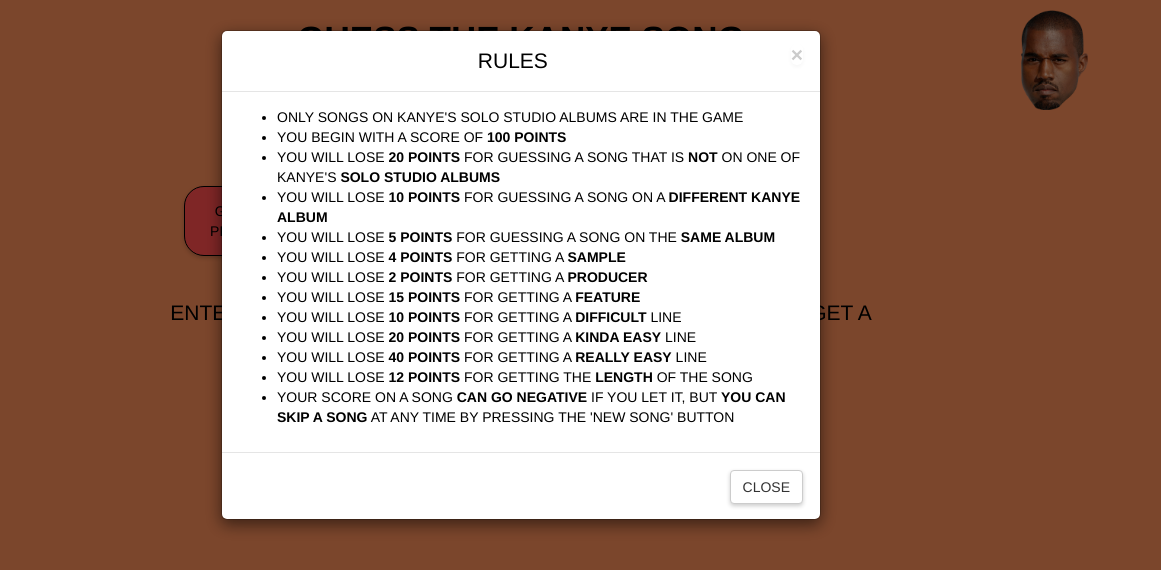
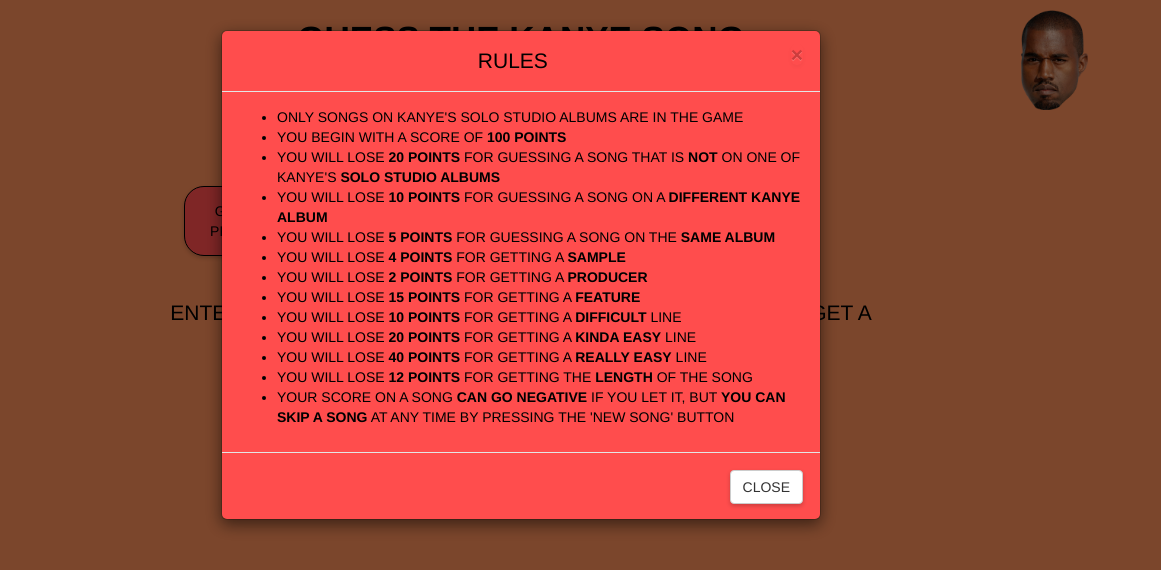
Before and after one commit to samabrams/guessYeezy, a plain HTML site: page index.html in a window 1280 px wide. Both pictures are taken after a click on the element "RULES". Shown: the full height of the page, 119-1280 px from the left. Drawn offline with nearby package versions, Linux system fonts and the light colour scheme.

Commit message:
changed modal color

```diff
--- a/style.css
+++ b/style.css
@@ -116,3 +116,6 @@ h1 {
 #rulesModal li{
     text-align: left;
 }
+.modal-content {
+    background-color: #ff4d4d;
+}
```
